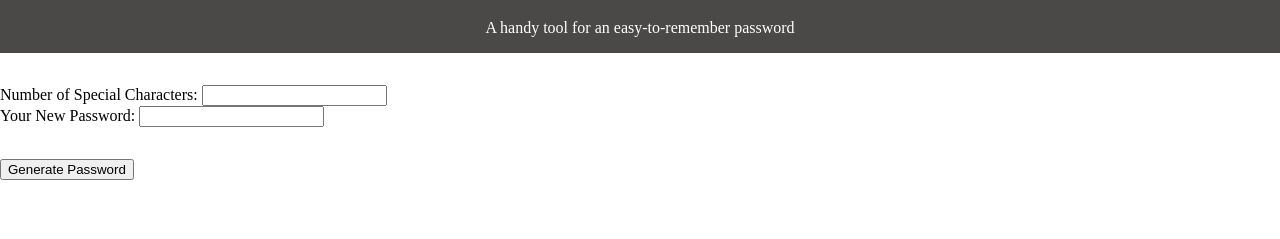
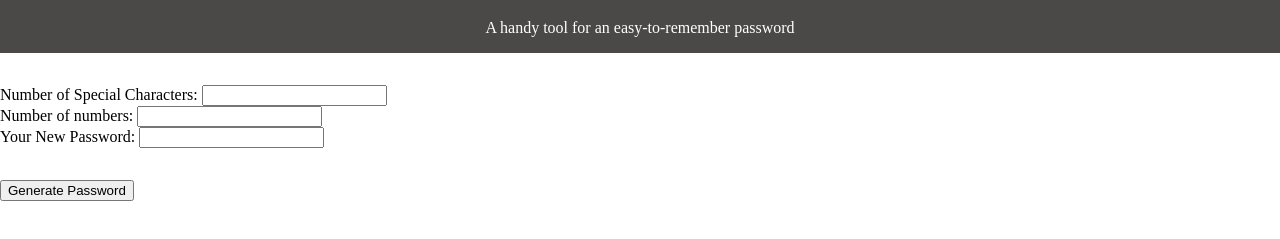
Before and after one commit to mehmetid/PASSWORD-Generator, a plain HTML site: page index.html in a window 1280 px wide. Shown: the part 61-300 px from the top of the page. Drawn offline with Linux system fonts and the light colour scheme.

Commit message:
Update index.html
INcludes number of #'s

```diff
--- a/index.html
+++ b/index.html
@@ -25,6 +25,12 @@
                     <input id="specialCharsInput">
                 </div>
 
+                <div id = "numberofnumbers">
+                    <label for="numnumbers">Number of numbers:</label>
+                    <input id="numnumbers">
+                </div>
+
+
                 <!-- an input to display the password in -->
                 <div id = "passworddisplay">
                     <label for="passwordinput">Your New Password:</label>
```
